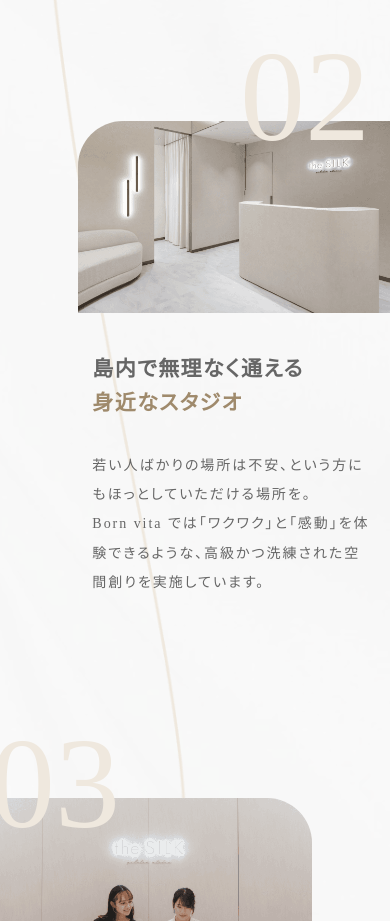
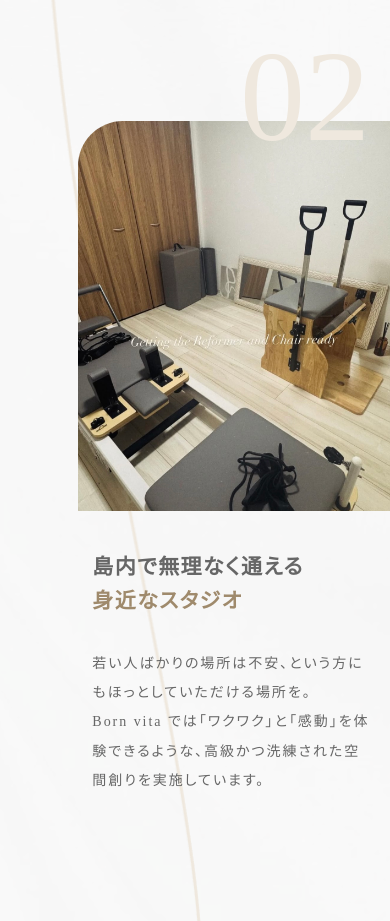
Before and after one commit to nino-0813/Born_vita, a Next.js app: page / in a window 390 px wide. Shown: the part 6180-7101 px from the top of the page. Built offline with nearby package versions, Linux system fonts and the light colour scheme; a web font is replaced by a local one.

Commit message:
Replace studio section image

```diff
--- a/app/globals.css
+++ b/app/globals.css
@@ -340,6 +340,21 @@ body {
   transform: none !important;
 }
 
+.section-about .about-block:nth-of-type(2) .block__image img {
+  display: block;
+  width: 100% !important;
+  aspect-ratio: 16 / 10;
+  object-fit: cover;
+  object-position: center 58%;
+}
+
+@media (max-width: 768px) {
+  .section-about .about-block:nth-of-type(2) .block__image img {
+    aspect-ratio: 4 / 5;
+    object-position: center 54%;
+  }
+}
+
 .section-concept-v2 .fiximg {
   display: none !important;
 }
--- a/app/page.tsx
+++ b/app/page.tsx
@@ -42,6 +42,9 @@ function getReferenceBody() {
     .replaceAll("https://the-silk.co.jp/wp/wp-content/themes/silk-new/assets/img/home/sp/top-2-sp.png", "/images/born-vita-pilates.jpg")
     .replaceAll("https://the-silk.co.jp/wp/wp-content/themes/silk-new/assets/img/home/pc/top-2.png", "/images/born-vita-pilates.jpg")
     .replaceAll("/site-assets/top-2.png", "/images/born-vita-pilates.jpg")
+    .replaceAll("https://the-silk.co.jp/wp/wp-content/themes/silk-new/assets/img/home/sp/about-02-sp.png", "/images/born-vita-studio.jpg")
+    .replaceAll("https://the-silk.co.jp/wp/wp-content/themes/silk-new/assets/img/home/pc/about-02-pc.png", "/images/born-vita-studio.jpg")
+    .replaceAll("/site-assets/about-02-pc.png", "/images/born-vita-studio.jpg")
     .replace('<section class="about-content">', '<section class="about-content" id="about">')
     .replaceAll("the SILK", "Born vita")
     .replaceAll("INNOSHIMA PILATES", "Born vita")
```
Also changed, not shown: public/images/born-vita-studio.jpg (added).
